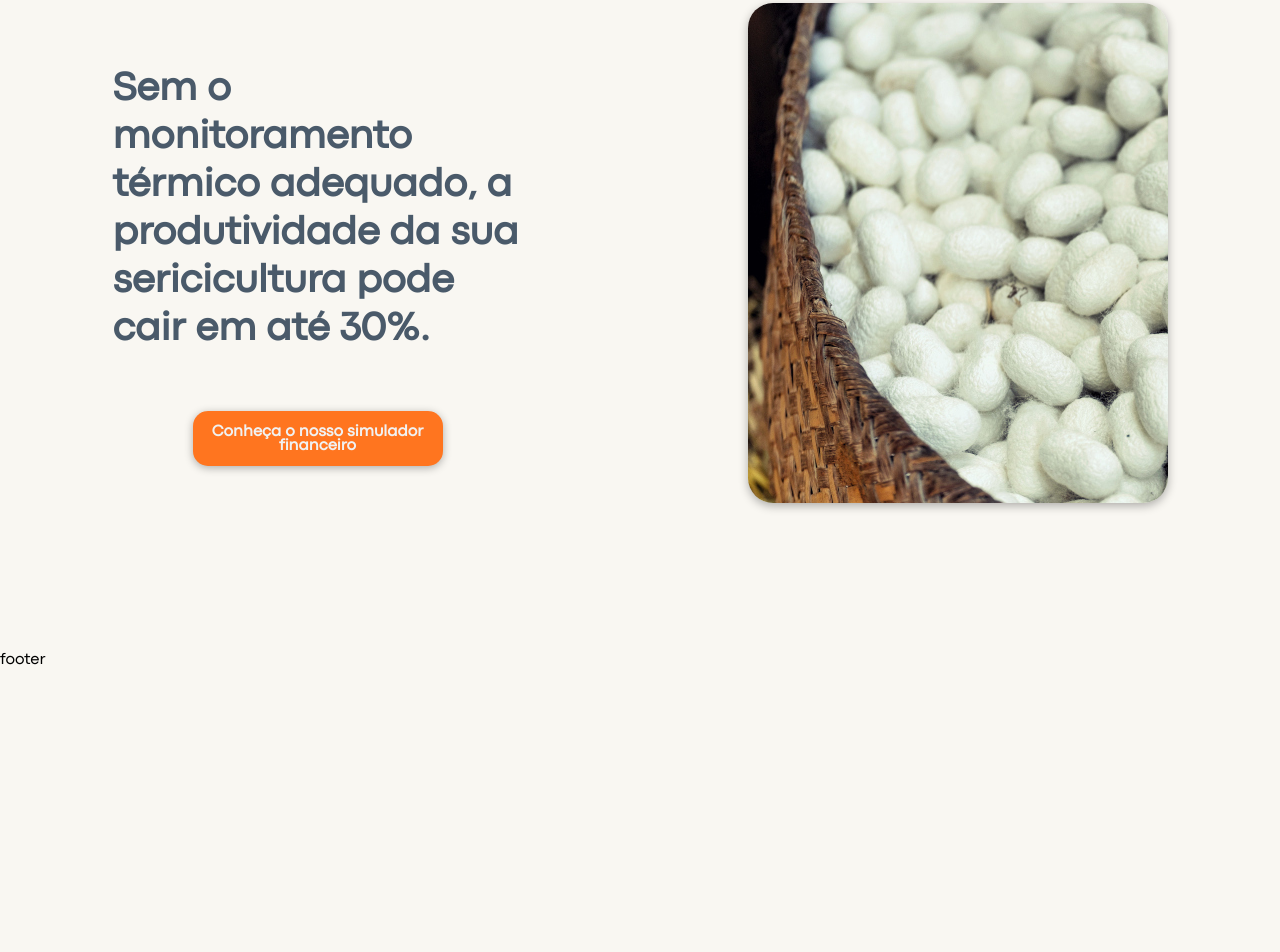
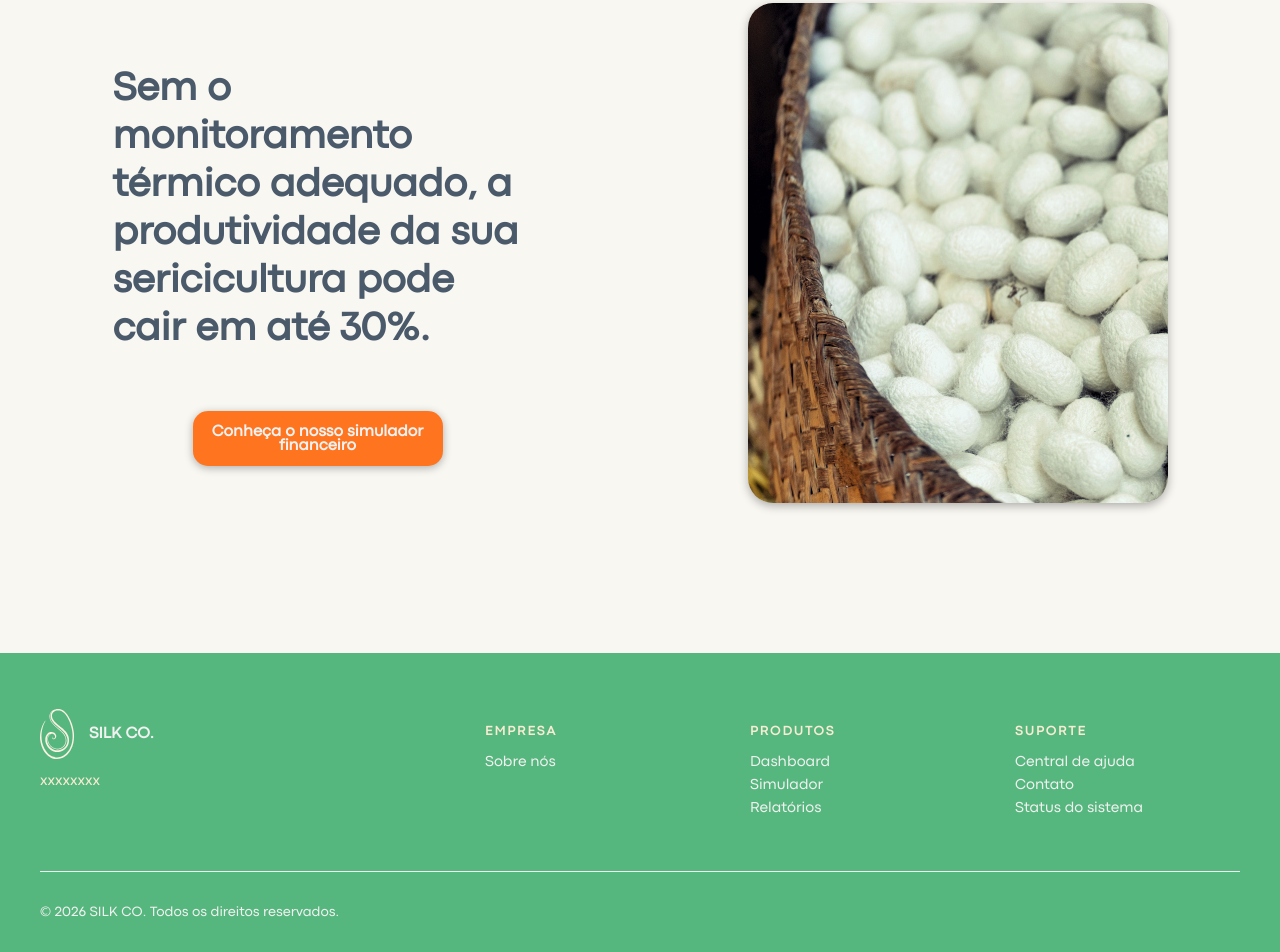
Before and after one commit to SilkCo/SilkCo, a plain HTML site: page index.html in a window 1280 px wide. Shown: the part 1113-2065 px from the top of the page. Before the commit the page ends 1780 px from the top, so only its background shows below. Drawn offline with Linux system fonts and the light colour scheme.

Commit message:
footer integrado a home

```diff
--- a/index.html
+++ b/index.html
@@ -78,7 +78,52 @@
     </main>
 
     <footer>
-        footer
+
+        <div class="footer-top">
+
+            <div class="footer-brand">
+                <a href="#" class="logo">
+                    <img src="./src/img/icon/logo.svg" class="logo-img">
+                <span class="logo-text">SILK CO.</span>
+                </a>
+                <p>xxxxxxxx</p>
+            </div>
+
+
+            <div class="footer-col">
+                <h4>EMPRESA</h4>
+                <ul>
+                <li><a href="#">Sobre nós</a></li>
+                </ul>
+            </div>
+
+
+            <div class="footer-col">
+                <h4>PRODUTOS</h4>
+                <ul>
+                <li><a href="#">Dashboard</a></li>
+                <li><a href="#">Simulador</a></li>
+                <li><a href="#">Relatórios</a></li>
+                </ul>
+            </div>
+
+            <div class="footer-col">
+                <h4>SUPORTE</h4>
+                <ul>
+                <li><a href="#">Central de ajuda</a></li>
+                <li><a href="#">Contato</a></li>
+                <li><a href="#">Status do sistema</a></li>
+                </ul>
+            </div>
+
+        </div>
+
+        <hr class="footer-divisor"/>
+
+        <div class="footer-bottom">
+            <p>© 2026 SILK CO. Todos os direitos reservados.</p>
+        </div>
+
     </footer>
 
 </body>
--- a/src/css/header_footer_style.css
+++ b/src/css/header_footer_style.css
@@ -68,3 +68,79 @@ nav a:hover{
 .btn-entrar:hover{
     background-color: #f1f1f1a2;
 }
+
+/* FOOTER */
+
+footer{
+    background-color: #56b77e;
+    color: #f1f1f1;
+}
+
+footer a{
+    color: #f1f1f1;
+}
+
+.footer-top {
+  max-width: 1200px;
+  margin: 0 auto;
+  padding: 56px 32px 40px;
+  display: grid;
+  grid-template-columns: 1.8fr 1fr 1fr 1fr;
+  gap: 40px;
+}
+
+.footer-brand .logo {
+  margin-bottom: 16px;
+}
+
+.footer-brand p {
+  font-size: 15px;
+  color: #f8ecd4;
+  max-width: 240px;
+}
+
+.footer-col h4 {
+  font-size: 13px;
+  font-weight: 600;
+  letter-spacing: 2px;
+  color: #f8ecd4;
+  margin-bottom: 18px;
+}
+
+.footer-col ul {
+  list-style: none;
+  display: flex;
+  flex-direction: column;
+  gap: 9px;
+  padding: 0;
+}
+
+.footer-col ul li a {
+  font-size: 15px;
+  text-decoration: none;
+}
+
+.footer-col ul li a:hover {
+    color: #ffffff;
+}
+
+.footer-divisor {
+  max-width: 1200px;
+  margin: 0 auto;
+  border: none;
+  border-top: 1px solid #f1f1f1;
+}
+
+.footer-bottom {
+  max-width: 1200px;
+  margin: 0 auto;
+  padding: 20px 32px;
+  display: flex;
+  align-items: center;
+  justify-content: space-between;
+  gap: 16px;
+}
+
+.footer-bottom p {
+  font-size: 14px;
+}
```
